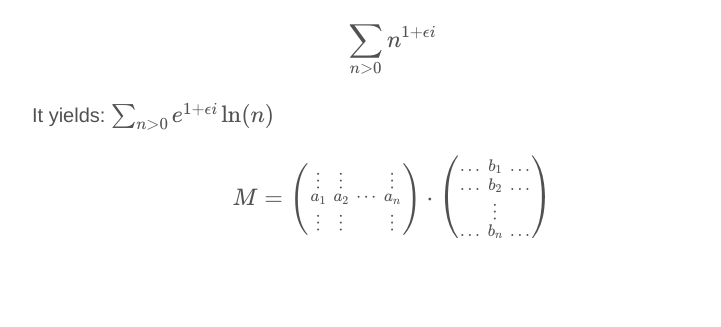
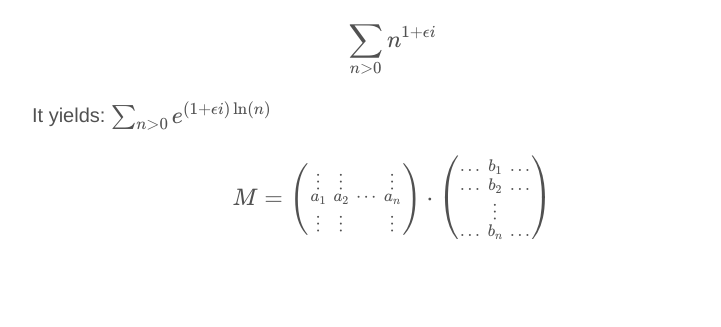
Before and after one commit to ngrislain/ngrislain.github.io, a Jekyll site: the page built from draft.md, in a window 1280 px wide. Shown: the part 251-578 px from the top of the page, without its empty margins (248-969 px from the left). Built offline with Jekyll 4.4.1, drawn with Linux system fonts in a browser that asks for light colours; formulas are drawn with MathJax 3.

```diff
--- a/draft.md
+++ b/draft.md
@@ -10,7 +10,7 @@ For this computation let's add a small imaginary perturbation to the exponent
 $$\sum_{n>0}{n^{1+\epsilon{}i}}$$
 
 It yields:
-$$\sum_{n>0}{e^{1+\epsilon{}i}\ln(n)}$$
+$$\sum_{n>0}{e^{(1+\epsilon{}i)\ln(n)}}$$
 
 $$M = \left( \begin{smallmatrix}
   \vdots & \vdots &  & \vdots\\
```
